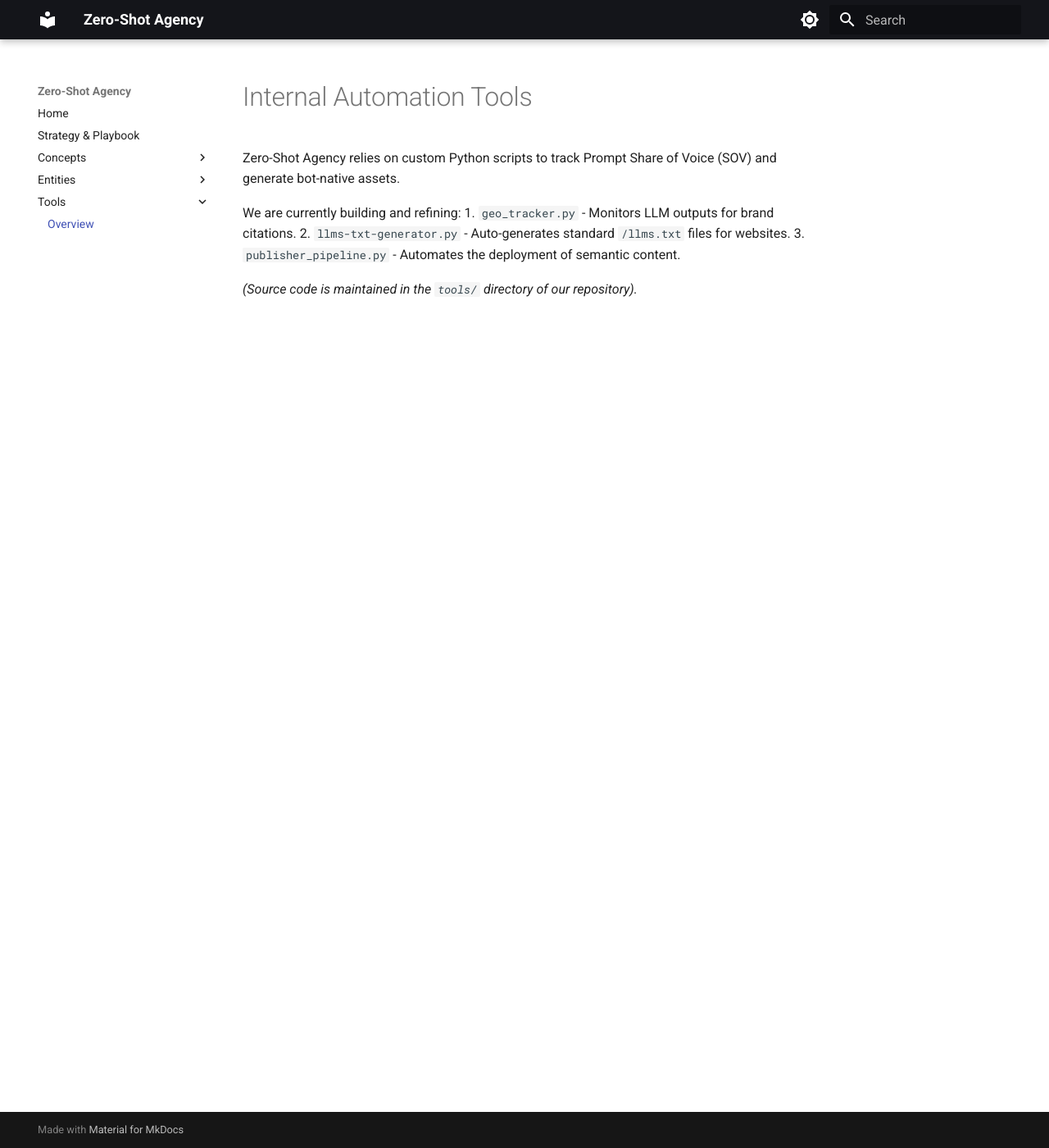
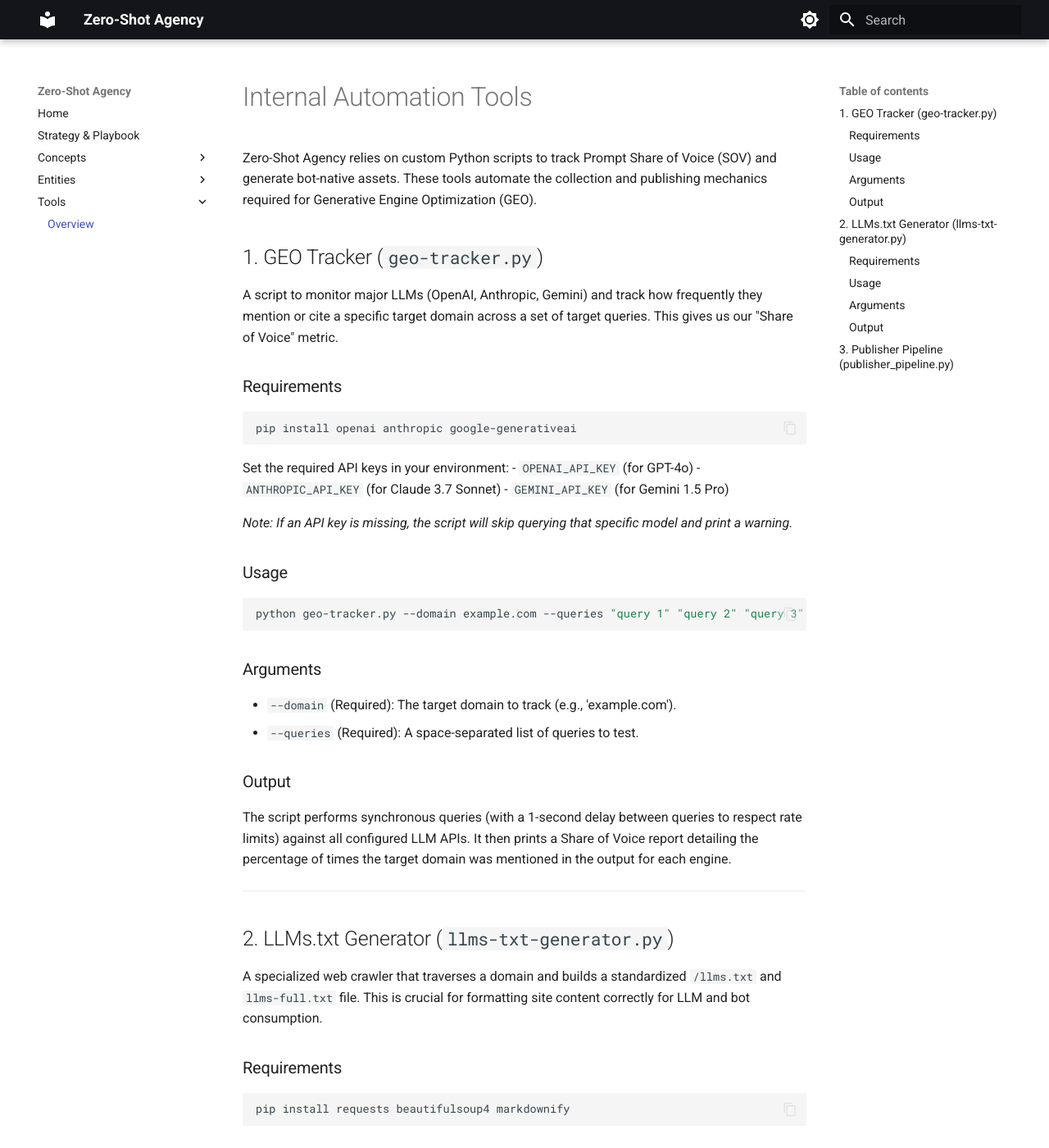
Before and after one commit to drewsmith-uk/zero-shot-agency, an MkDocs documentation site: the page built from docs/tools/index.md, in a window 1280 px wide and 1400 px high. Shown: the whole window at 82% size. Built offline with MkDocs 1.6.1 and Material for MkDocs 9.7.7, drawn with Linux system fonts in a browser that asks for light colours; some of the changed text lies outside the part shown.

Commit message:
Ralph Auto-Commit: Completed **Documentation:** Update the `docs/tools/index.md` file to include comprehensive documentation and usage instructions for the internal tools (currently `geo_tracker.py` and `llms-txt-generator.py`).

````diff
--- a/docs/tools/index.md
+++ b/docs/tools/index.md
@@ -1,10 +1,74 @@
+---
+title: Internal Automation Tools
+created: 2026-04-23
+updated: 2026-04-23
+type: summary
+tags: [tool, artifact, architecture]
+---
+
 # Internal Automation Tools
 
-Zero-Shot Agency relies on custom Python scripts to track Prompt Share of Voice (SOV) and generate bot-native assets.
+Zero-Shot Agency relies on custom Python scripts to track Prompt Share of Voice (SOV) and generate bot-native assets. These tools automate the collection and publishing mechanics required for Generative Engine Optimization (GEO).
 
-We are currently building and refining:
-1. `geo_tracker.py` - Monitors LLM outputs for brand citations.
-2. `llms-txt-generator.py` - Auto-generates standard `/llms.txt` files for websites.
-3. `publisher_pipeline.py` - Automates the deployment of semantic content.
+## 1. GEO Tracker (`geo-tracker.py`)
 
-*(Source code is maintained in the `tools/` directory of our repository).*
+A script to monitor major LLMs (OpenAI, Anthropic, Gemini) and track how frequently they mention or cite a specific target domain across a set of target queries. This gives us our "Share of Voice" metric.
+
+### Requirements
+```bash
+pip install openai anthropic google-generativeai
+```
+
+Set the required API keys in your environment:
+- `OPENAI_API_KEY` (for GPT-4o)
+- `ANTHROPIC_API_KEY` (for Claude 3.7 Sonnet)
+- `GEMINI_API_KEY` (for Gemini 1.5 Pro)
+
+*Note: If an API key is missing, the script will skip querying that specific model and print a warning.*
+
+### Usage
+```bash
+python geo-tracker.py --domain example.com --queries "query 1" "query 2" "query 3"
+```
+
+### Arguments
+- `--domain` (Required): The target domain to track (e.g., 'example.com').
+- `--queries` (Required): A space-separated list of queries to test.
+
+### Output
+The script performs synchronous queries (with a 1-second delay between queries to respect rate limits) against all configured LLM APIs. It then prints a Share of Voice report detailing the percentage of times the target domain was mentioned in the output for each engine.
+
+---
+
+## 2. LLMs.txt Generator (`llms-txt-generator.py`)
+
+A specialized web crawler that traverses a domain and builds a standardized `/llms.txt` and `llms-full.txt` file. This is crucial for formatting site content correctly for LLM and bot consumption.
+
+### Requirements
+```bash
+pip install requests beautifulsoup4 markdownify
+```
+
+### Usage
+```bash
+python docs/tools/llms-txt-generator.py https://example.com --max-pages 50 --output ./site
+```
+
+### Arguments
+- `url` (Required): Starting URL to crawl (e.g., `https://example.com`).
+- `--max-pages`: Maximum number of pages to crawl (Default: 50).
+- `--output`: Output directory for the generated files (Default: current directory).
+- `--delay`: Delay between requests in seconds to respect server loads (Default: 0.5).
+
+### Output
+- `llms.txt`: A markdown index file containing links to all crawled pages.
+- `llms-full.txt`: A concatenated markdown file containing the parsed and cleaned text of all main content across the crawled domain.
+
+---
+
+## 3. Publisher Pipeline (`publisher_pipeline.py`)
+
+*(Documentation pending - under development)*
+Automates the deployment of semantic content.
+
+*(Source code is maintained in the `tools/` and `docs/tools/` directory of our repository).*
````
Also changed, not shown: TASKS.md (+1 -1 lines), log.md (+7 -0 lines), 1 other file.
